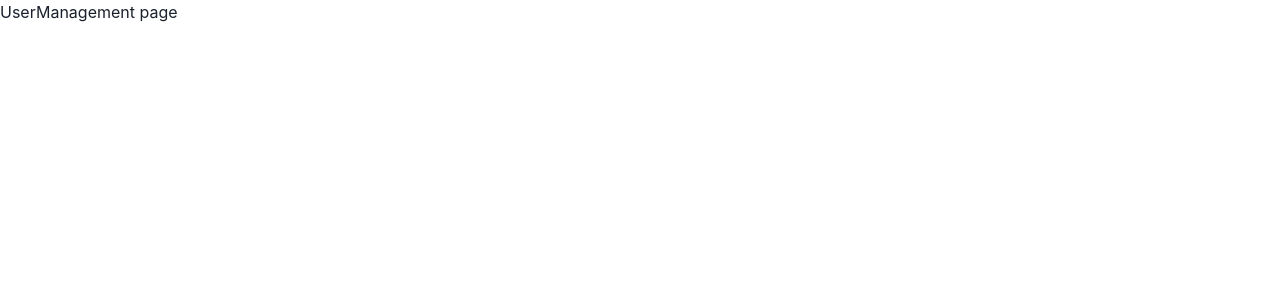
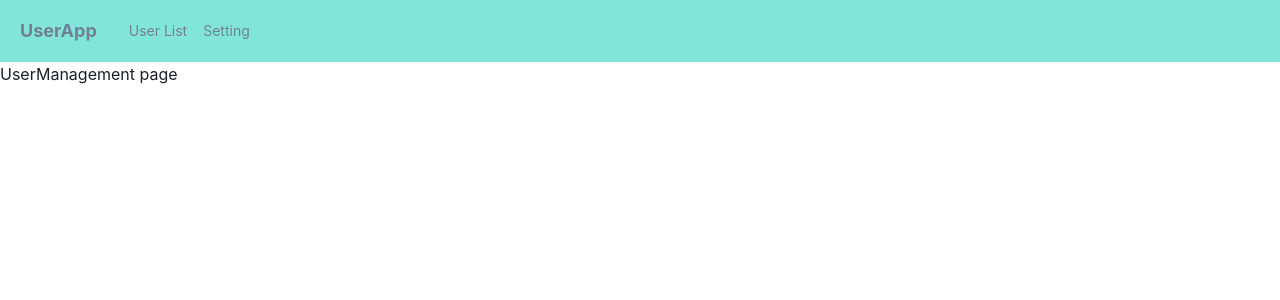
Before and after one commit to kazufoot21/react-typescript-chakraui, a React (Create React App) app: page /home/user_management in a window 1280 px wide. Shown: the top 300 px of the page. Built offline with nearby package versions, Linux system fonts and the light colour scheme.

Commit message:
create header

```diff
--- a/package.json
+++ b/package.json
@@ -3,6 +3,7 @@
   "version": "0.1.0",
   "private": true,
   "dependencies": {
+    "@chakra-ui/icons": "^1.0.4",
     "@chakra-ui/react": "^1.7.3",
     "@emotion/react": "^11.7.1",
     "@emotion/styled": "^11.6.0",
--- /dev/null
+++ b/src/components/organisms/layout/Header.tsx
@@ -0,0 +1,96 @@
+import {
+  Box,
+  Flex,
+  Heading,
+  Link,
+  IconButton,
+  Drawer,
+  DrawerOverlay,
+  DrawerContent,
+  DrawerBody,
+  Button,
+  useDisclosure,
+} from '@chakra-ui/react';
+import { memo, VFC } from 'react';
+import { HamburgerIcon } from '@chakra-ui/icons';
+
+export const Header: VFC = memo(() => {
+  const { isOpen, onOpen, onClose } = useDisclosure();
+  return (
+    <>
+      <Flex
+        as="nav"
+        bg="teal.200"
+        color="gray.500"
+        align="center"
+        justify="space=between"
+        padding={{ base: 3, md: 5 }}
+      >
+        <Flex align="center" as="a" mr={8} _hover={{ cursor: 'pointer' }}>
+          <Heading as="h1" fontSize={{ base: 'md', md: 'lg' }}>
+            UserApp
+          </Heading>
+        </Flex>
+
+        <Flex
+          align="center"
+          fontSize="sm"
+          flexGrow={2}
+          display={{ base: 'none', md: 'flex' }}
+        >
+          <Box pr={4}>
+            <Link>User List</Link>
+          </Box>
+          <Link>Setting</Link>
+        </Flex>
+        <IconButton
+          aria-label="メニューボタン"
+          icon={<HamburgerIcon />}
+          size="sm"
+          variant="unstyled"
+          display={{ base: 'block', md: 'none' }}
+          onClick={onOpen}
+          pos="absolute"
+          top="1"
+          right="2"
+          _focus={{ boxShadow: 'none' }}
+        />
+      </Flex>
+      <Drawer placement="right" size="xs" onClose={onClose} isOpen={isOpen}>
+        <DrawerOverlay>
+          <DrawerContent>
+            <DrawerBody pr={0} bg="gray.100">
+              <Button
+                colorScheme="teal"
+                variant="ghost"
+                w="100%"
+                _focus={{ boxShadow: 'none' }}
+              >
+                TOP
+              </Button>
+              <Button
+                colorScheme="teal"
+                variant="ghost"
+                w="100%"
+                _focus={{ boxShadow: 'none' }}
+              >
+                User
+              </Button>
+              <Button
+                colorScheme="teal"
+                variant="ghost"
+                w="100%"
+                _focus={{ boxShadow: 'none' }}
+              >
+                Setting
+              </Button>
+            </DrawerBody>
+          </DrawerContent>
+        </DrawerOverlay>
+      </Drawer>
+    </>
+  );
+});
+
+//buttonのアウトライン消す
+//menubar 右に寄せたい
--- /dev/null
+++ b/src/components/template/HeaderLayout.tsx
@@ -0,0 +1,17 @@
+import { memo, ReactNode, VFC } from 'react';
+
+import { Header } from '../organisms/layout/Header';
+
+type Props = {
+  children: ReactNode;
+};
+
+export const HeaderLayout: VFC<Props> = memo((props) => {
+  const { children } = props;
+  return (
+    <>
+      <Header />
+      {children}
+    </>
+  );
+});
--- a/src/router/Router.tsx
+++ b/src/router/Router.tsx
@@ -4,6 +4,7 @@
 import { Login } from '../components/pages/Login';
 import { Page404 } from '../components/pages/Page404';
 import { homeRoutes } from './HomeRoutes';
+import { HeaderLayout } from '../components/template/HeaderLayout';
 
 export const Router: VFC = memo(() => {
   return (
@@ -21,7 +22,7 @@
                 exact={route.exact}
                 path={`${url}${route.path}`}
               >
-                {route.children}
+                <HeaderLayout>{route.children}</HeaderLayout>
               </Route>
             ))}
           </Switch>
--- a/src/theme/theme.ts
+++ b/src/theme/theme.ts
@@ -6,6 +6,9 @@
       body: {
         backgroundColor: 'gray.100',
         color: 'gray.800',
+        // components: {
+        //   Button: { baseStyle: { _focus: { boxShadow: 'none' } } },
+        // },
       },
     },
   },
```
Also changed, not shown: 1 other file (tests, documents, lock files or other folders).
